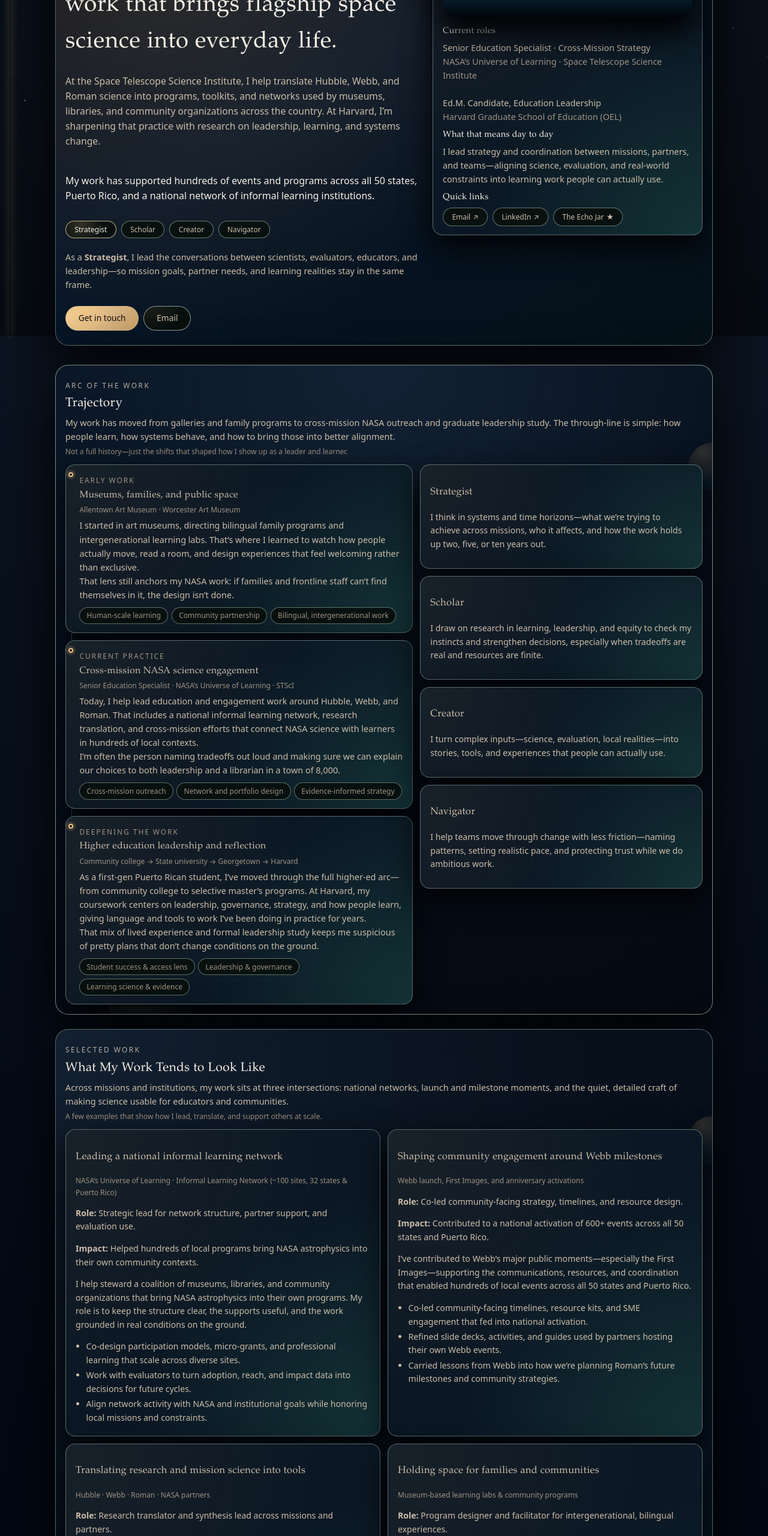
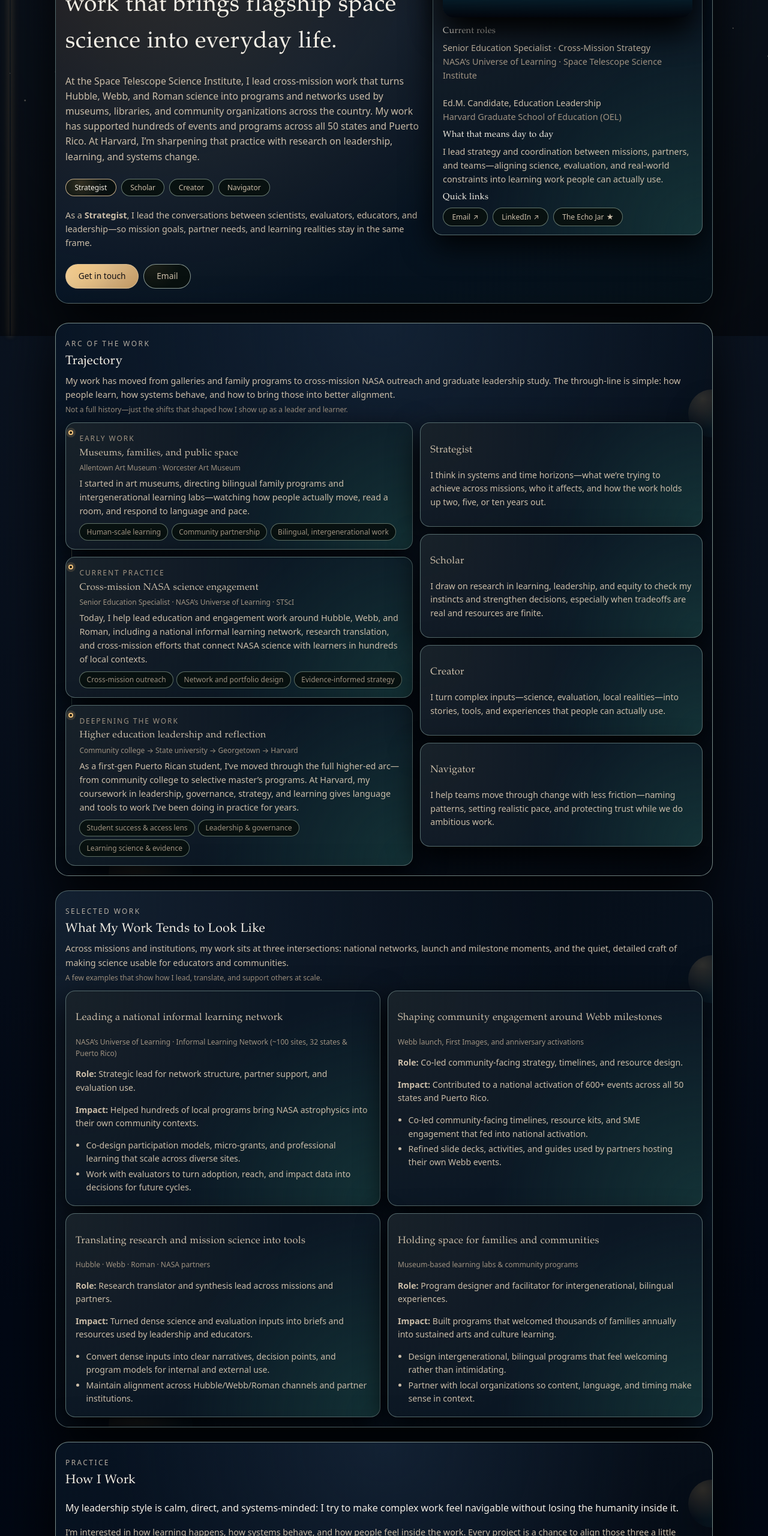
Before and after one commit to yeseniaperezfina/yeseniaperezfina.github.io, a plain HTML site: page index.html in a window 1280 px wide. Shown: the part 240-2800 px from the top of the page at 60% size. Drawn offline with Linux system fonts and the light colour scheme.

Commit message:
Update index.html

```diff
--- a/index.html
+++ b/index.html
@@ -82,13 +82,10 @@
             <p class="eyebrow">NASA missions · Higher education · Public & informal learning</p>
             <h1>I lead cross-mission learning work that brings flagship space science into everyday life.</h1>
             <p class="lead">
-              At the Space Telescope Science Institute, I help translate Hubble, Webb, and Roman science into programs,
-              toolkits, and networks used by museums, libraries, and community organizations across the country. At
+              At the Space Telescope Science Institute, I lead cross-mission work that turns Hubble, Webb, and Roman
+              science into programs and networks used by museums, libraries, and community organizations across the
+              country. My work has supported hundreds of events and programs across all 50 states and Puerto Rico. At
               Harvard, I’m sharpening that practice with research on leadership, learning, and systems change.
-            </p>
-            <p class="hero-note">
-              My work has supported hundreds of events and programs across all 50 states, Puerto Rico, and a national
-              network of informal learning institutions.
             </p>
 
             <div class="chip-row" aria-label="Modes of practice">
@@ -198,13 +195,8 @@
               <h3 class="timeline-title">Museums, families, and public space</h3>
               <p class="timeline-meta">Allentown Art Museum · Worcester Art Museum</p>
               <p class="timeline-body">
-                I started in art museums, directing bilingual family programs and intergenerational learning labs. That’s
-                where I learned to watch how people actually move, read a room, and design experiences that feel welcoming
-                rather than exclusive.
-              </p>
-              <p class="timeline-body">
-                That lens still anchors my NASA work: if families and frontline staff can’t find themselves in it, the
-                design isn’t done.
+                I started in art museums, directing bilingual family programs and intergenerational learning labs—watching
+                how people actually move, read a room, and respond to language and pace.
               </p>
               <ul class="tag-row">
                 <li>Human-scale learning</li>
@@ -218,13 +210,9 @@
               <h3 class="timeline-title">Cross-mission NASA science engagement</h3>
               <p class="timeline-meta">Senior Education Specialist · NASA’s Universe of Learning · STScI</p>
               <p class="timeline-body">
-                Today, I help lead education and engagement work around Hubble, Webb, and Roman. That includes a national
+                Today, I help lead education and engagement work around Hubble, Webb, and Roman, including a national
                 informal learning network, research translation, and cross-mission efforts that connect NASA science with
                 learners in hundreds of local contexts.
-              </p>
-              <p class="timeline-body">
-                I’m often the person naming tradeoffs out loud and making sure we can explain our choices to both
-                leadership and a librarian in a town of 8,000.
               </p>
               <ul class="tag-row">
                 <li>Cross-mission outreach</li>
@@ -239,17 +227,13 @@
               <p class="timeline-meta">Community college → State university → Georgetown → Harvard</p>
               <p class="timeline-body">
                 As a first-gen Puerto Rican student, I’ve moved through the full higher-ed arc—from community college to
-                selective master’s programs. At Harvard, my coursework centers on leadership, governance, strategy, and
-                how people learn, giving language and tools to work I’ve been doing in practice for years.
-              </p>
-              <p class="timeline-body">
-                That mix of lived experience and formal leadership study keeps me suspicious of pretty plans that don’t
-                change conditions on the ground.
+                selective master’s programs. At Harvard, my coursework in leadership, governance, strategy, and learning
+                gives language and tools to work I’ve been doing in practice for years.
               </p>
               <ul class="tag-row">
-                <li>Student success & access lens</li>
-                <li>Leadership & governance</li>
-                <li>Learning science & evidence</li>
+                <li>Student success &amp; access lens</li>
+                <li>Leadership &amp; governance</li>
+                <li>Learning science &amp; evidence</li>
               </ul>
             </article>
           </div>
@@ -314,15 +298,9 @@
             <p class="meta">NASA’s Universe of Learning · Informal Learning Network (~100 sites, 32 states &amp; Puerto Rico)</p>
             <p><strong>Role:</strong> Strategic lead for network structure, partner support, and evaluation use.</p>
             <p><strong>Impact:</strong> Helped hundreds of local programs bring NASA astrophysics into their own community contexts.</p>
-            <p>
-              I help steward a coalition of museums, libraries, and community organizations that bring NASA astrophysics
-              into their own programs. My role is to keep the structure clear, the supports useful, and the work grounded
-              in real conditions on the ground.
-            </p>
             <ul>
               <li>Co-design participation models, micro-grants, and professional learning that scale across diverse sites.</li>
               <li>Work with evaluators to turn adoption, reach, and impact data into decisions for future cycles.</li>
-              <li>Align network activity with NASA and institutional goals while honoring local missions and constraints.</li>
             </ul>
           </article>
 
@@ -331,14 +309,9 @@
             <p class="meta">Webb launch, First Images, and anniversary activations</p>
             <p><strong>Role:</strong> Co-led community-facing strategy, timelines, and resource design.</p>
             <p><strong>Impact:</strong> Contributed to a national activation of 600+ events across all 50 states and Puerto Rico.</p>
-            <p>
-              I’ve contributed to Webb’s major public moments—especially the First Images—supporting the communications,
-              resources, and coordination that enabled hundreds of local events across all 50 states and Puerto Rico.
-            </p>
             <ul>
               <li>Co-led community-facing timelines, resource kits, and SME engagement that fed into national activation.</li>
               <li>Refined slide decks, activities, and guides used by partners hosting their own Webb events.</li>
-              <li>Carried lessons from Webb into how we’re planning Roman’s future milestones and community strategies.</li>
             </ul>
           </article>
 
@@ -347,14 +320,9 @@
             <p class="meta">Hubble · Webb · Roman · NASA partners</p>
             <p><strong>Role:</strong> Research translator and synthesis lead across missions and partners.</p>
             <p><strong>Impact:</strong> Turned dense science and evaluation inputs into briefs and resources used by leadership and educators.</p>
-            <p>
-              Much of my work is research translation: taking technical findings, evaluation reports, and mission goals and
-              turning them into briefs, toolkits, and learning products that feel coherent to educators and leaders.
-            </p>
             <ul>
               <li>Convert dense inputs into clear narratives, decision points, and program models for internal and external use.</li>
               <li>Maintain alignment across Hubble/Webb/Roman channels and partner institutions.</li>
-              <li>Ensure that new resources reflect both scientific accuracy and the realities of informal learning environments.</li>
             </ul>
           </article>
 
@@ -363,14 +331,9 @@
             <p class="meta">Museum-based learning labs &amp; community programs</p>
             <p><strong>Role:</strong> Program designer and facilitator for intergenerational, bilingual experiences.</p>
             <p><strong>Impact:</strong> Built programs that welcomed thousands of families annually into sustained arts and culture learning.</p>
-            <p>
-              My museum background still shapes how I think about belonging and access. Whether I’m designing a gallery
-              program or a NASA toolkit, I’m thinking about families, language, pacing, and who the work quietly centers.
-            </p>
             <ul>
               <li>Design intergenerational, bilingual programs that feel welcoming rather than intimidating.</li>
               <li>Partner with local organizations so content, language, and timing make sense in context.</li>
-              <li>Bring those instincts into current NASA work—especially when we’re in community and public spaces.</li>
             </ul>
           </article>
         </div>
@@ -409,8 +372,7 @@
                 running it.
               </p>
               <p class="muted">
-                My job is to make that system more honest, more humane, and easier to navigate, especially when stakes and
-                timelines are high.
+                I focus on making that system easier to navigate when stakes and timelines are high.
               </p>
             </div>
 
```
